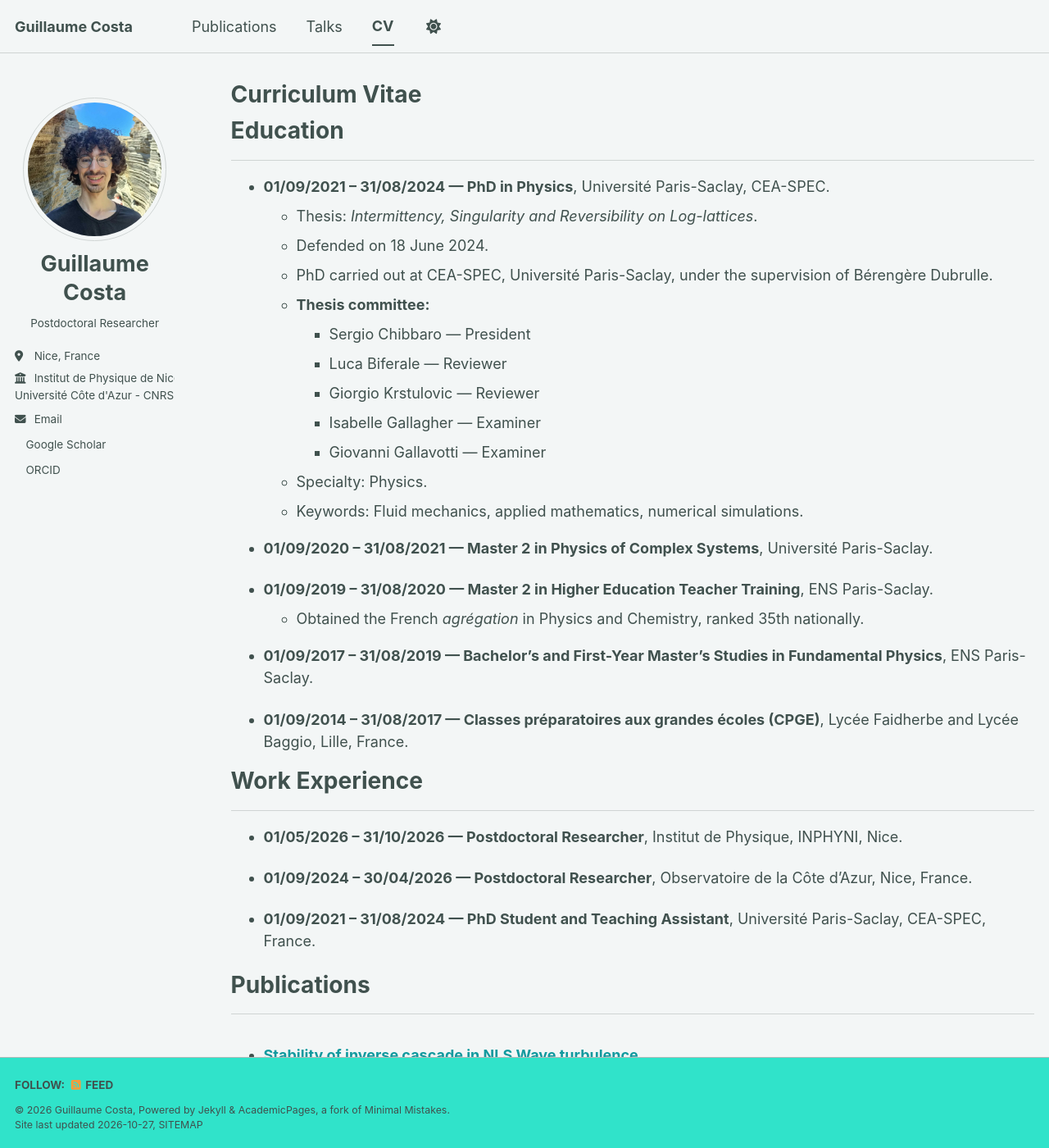
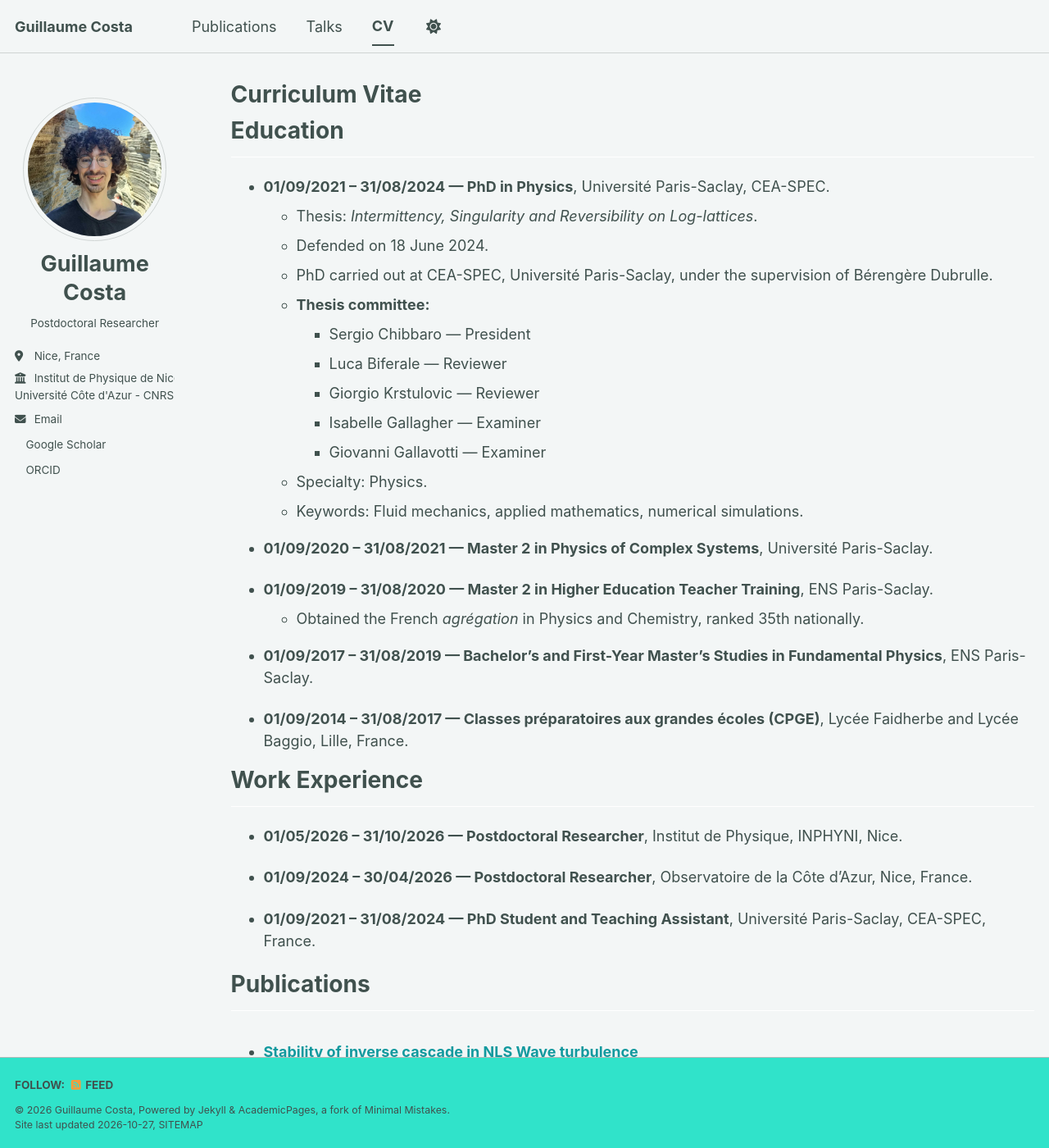
Before and after one commit to GuilCos/GuilCos.github.io, a Jekyll site: the page built from _pages/cv.md, in a window 1280 px wide and 1400 px high. Shown: the whole window at 82% size. Built offline with Jekyll 4.4.1, drawn with Linux system fonts in a browser that asks for light colours; a script bundle is joined from its source files by our own code; a style sheet for code colours, icons or effects is not loaded.

Commit message:
Update main.scss

```diff
--- a/assets/css/main.scss
+++ b/assets/css/main.scss
@@ -211,3 +211,12 @@
 .cv-compact ul ul {
   font-size: 0.92em;
 }
+
+
+.cv-section-divider {
+  border: 0 !important;
+  border-top: 1px solid #ffffff !important;
+  margin-top: 0.5rem;
+  margin-bottom: 1.2rem;
+  opacity: 1;
+}
```
